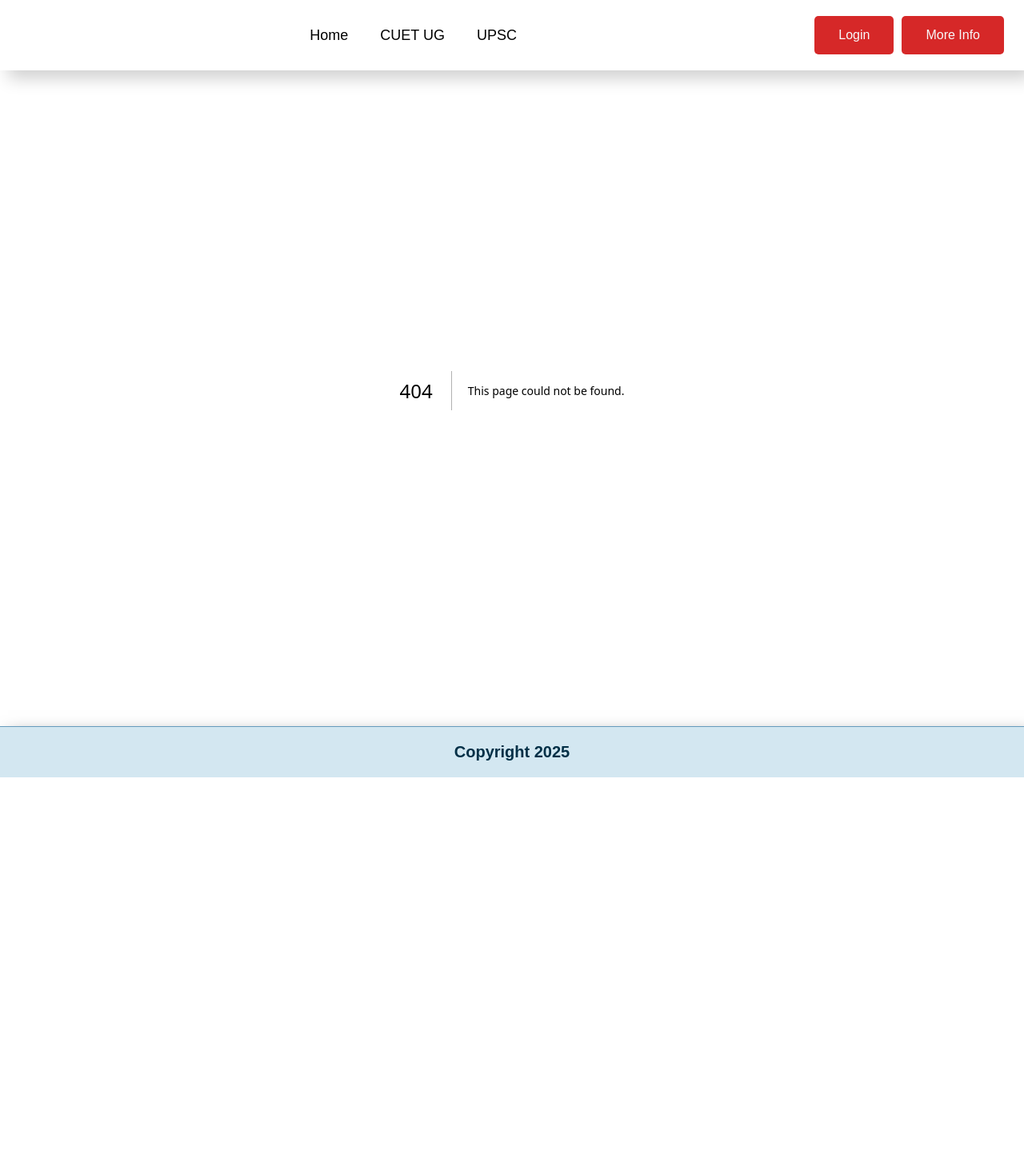
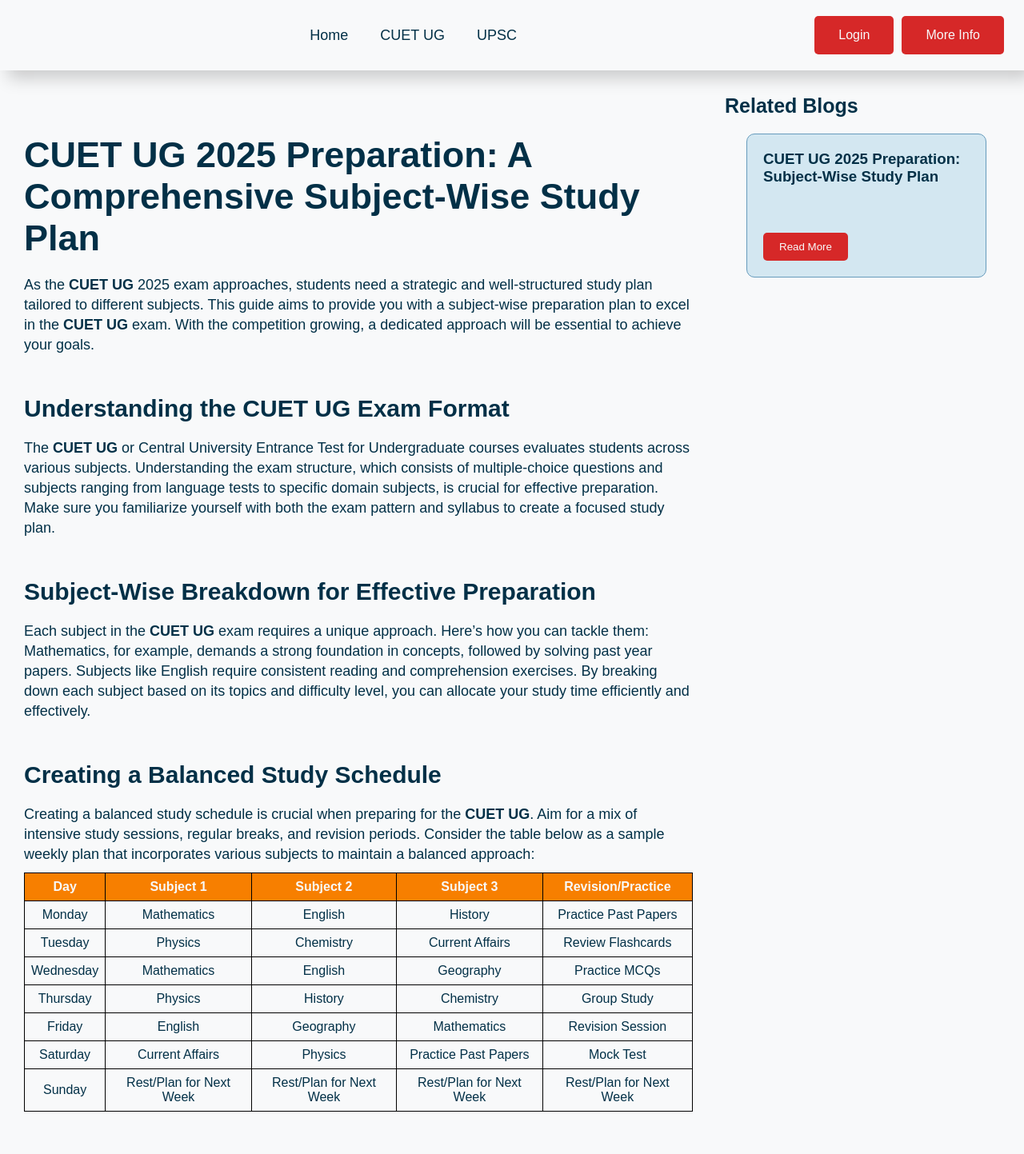
Before and after one commit to visalnaqvi/content-automation, a Next.js app: page /blogs/cuet-pg/2025/CUET-UG-2025-Preparation-Strategy in a window 1280 px wide. Before the commit this address had no page. Shown: the top 1443 px of the page at 80% size. Before the commit the page ends 972 px from the top, so only its background shows below. Built offline with nearby package versions, Linux system fonts and the light colour scheme.

Commit message:
Update blog and category files

```diff
--- /dev/null
+++ b/app/blogs/cuet-pg/2025/CUET-UG-2025-Preparation-Strategy/page.tsx
@@ -0,0 +1,123 @@
+import React from 'react';
+import { Metadata } from "next";
+import { Category } from "@/types/category";
+import allCategory from "@/data/category/data.json";
+import Link from 'next/link';
+import { Blog } from '@/types/blog';
+
+export const metadata: Metadata = {
+  title: "CUET UG 2025 Preparation: Subject-Wise Study Plan",
+  description: "Prepare for CUET UG 2025 with a subject-wise study plan, expert tips, and effective strategies. Learn time management techniques, best books, and practice methods to ace the exam with confidence!",
+};
+
+const CUET_UG_2025_Preparation_Strategy: React.FC = () => {
+  const category = "cuet-pg";
+  const currentCategory: Category | undefined = allCategory.find((item: Category) => item.key === category);
+
+  return (
+    <div className='blog-wrapper'>
+      <div className='blog-body'>
+        <h1 className="blog-title">CUET UG 2025 Preparation: A Comprehensive Subject-Wise Study Plan</h1>
+        <p>As the <strong>CUET UG</strong> 2025 exam approaches, students need a strategic and well-structured study plan tailored to different subjects. This guide aims to provide you with a subject-wise preparation plan to excel in the <strong>CUET UG</strong> exam. With the competition growing, a dedicated approach will be essential to achieve your goals.</p>
+
+        <h2 className="sub-headings">Understanding the CUET UG Exam Format</h2>
+        <p>The <strong>CUET UG</strong> or Central University Entrance Test for Undergraduate courses evaluates students across various subjects. Understanding the exam structure, which consists of multiple-choice questions and subjects ranging from language tests to specific domain subjects, is crucial for effective preparation. Make sure you familiarize yourself with both the exam pattern and syllabus to create a focused study plan.</p>
+
+        <h2 className="sub-headings">Subject-Wise Breakdown for Effective Preparation</h2>
+        <p>Each subject in the <strong>CUET UG</strong> exam requires a unique approach. Here’s how you can tackle them: Mathematics, for example, demands a strong foundation in concepts, followed by solving past year papers. Subjects like English require consistent reading and comprehension exercises. By breaking down each subject based on its topics and difficulty level, you can allocate your study time efficiently and effectively.</p>
+
+        <h2 className="sub-headings">Creating a Balanced Study Schedule</h2>
+        <p>Creating a balanced study schedule is crucial when preparing for the <strong>CUET UG</strong>. Aim for a mix of intensive study sessions, regular breaks, and revision periods. Consider the table below as a sample weekly plan that incorporates various subjects to maintain a balanced approach:</p>
+        <table>
+          <thead>
+            <tr>
+              <th>Day</th>
+              <th>Subject 1</th>
+              <th>Subject 2</th>
+              <th>Subject 3</th>
+              <th>Revision/Practice</th>
+            </tr>
+          </thead>
+          <tbody>
+            <tr>
+              <td>Monday</td>
+              <td>Mathematics</td>
+              <td>English</td>
+              <td>History</td>
+              <td>Practice Past Papers</td>
+            </tr>
+            <tr>
+              <td>Tuesday</td>
+              <td>Physics</td>
+              <td>Chemistry</td>
+              <td>Current Affairs</td>
+              <td>Review Flashcards</td>
+            </tr>
+            <tr>
+              <td>Wednesday</td>
+              <td>Mathematics</td>
+              <td>English</td>
+              <td>Geography</td>
+              <td>Practice MCQs</td>
+            </tr>
+            <tr>
+              <td>Thursday</td>
+              <td>Physics</td>
+              <td>History</td>
+              <td>Chemistry</td>
+              <td>Group Study</td>
+            </tr>
+            <tr>
+              <td>Friday</td>
+              <td>English</td>
+              <td>Geography</td>
+              <td>Mathematics</td>
+              <td>Revision Session</td>
+            </tr>
+            <tr>
+              <td>Saturday</td>
+              <td>Current Affairs</td>
+              <td>Physics</td>
+              <td>Practice Past Papers</td>
+              <td>Mock Test</td>
+            </tr>
+            <tr>
+              <td>Sunday</td>
+              <td>Rest/Plan for Next Week</td>
+              <td>Rest/Plan for Next Week</td>
+              <td>Rest/Plan for Next Week</td>
+              <td>Rest/Plan for Next Week</td>
+            </tr>
+          </tbody>
+        </table>
+
+        <h2 className="sub-headings">Utilizing Resources Effectively</h2>
+        <p>There are plenty of resources available to enhance your preparation for the <strong>CUET UG</strong>. Online platforms, coaching institutes, and textbooks can provide valuable insights and practice materials. Don’t hesitate to leverage technology by using apps for learning or joining online forums to discuss concepts and strategies with fellow aspirants. Effective use of resources can provide you with a competitive edge.</p>
+
+        <h2 className="sub-headings">The Importance of Regular Revision and Mock Tests</h2>
+        <p>Revision and practice through mock tests are critical components of your <strong>CUET UG</strong> preparation. Regularly revisiting concepts ensures better retention, while mock tests enable you to assess your preparation level and manage time effectively during the actual exam. Make a habit of taking at least one full-length mock test each week to polish your exam strategy and build confidence.</p>
+
+        <p>In conclusion, preparing for the <strong>CUET UG</strong> exam requires dedication, discipline, and a well-structured study plan. By following a subject-wise approach, balancing your study schedule, utilizing available resources, and revising regularly, you can significantly improve your chances of success. Remember, consistent effort and smart planning can lead you towards achieving your academic goals.</p>
+      </div>
+      <div className='blog-sidebar'>
+        <h2>Related Blogs</h2>
+        <div className="category-cards-holder">
+          {
+            currentCategory && currentCategory.blogs.map((b: Blog, i: number) => (
+              <div key={i} className="category-card">
+                <div>
+                  <h3>{b.title}</h3>
+                </div>
+                <Link href={b.url}>
+                  <button className="read-more-btn">Read More</button>
+                </Link>
+              </div>
+            ))
+          }
+        </div>
+      </div>
+    </div>
+  );
+};
+
+export default CUET_UG_2025_Preparation_Strategy;
--- a/data/blogs/2025/data.json
+++ b/data/blogs/2025/data.json
@@ -1,4 +1,16 @@
 [
+  {
+    "date": "2025-03-01T08:38:02.020Z",
+    "year": 2025,
+    "category": "cuet-pg",
+    "id": 3,
+    "url": "blogs/cuet-pg/2025/CUET-UG-2025-Preparation-Strategy",
+    "title": "CUET UG 2025 Preparation: Subject-Wise Study Plan",
+    "description": "Prepare for CUET UG 2025 with a subject-wise study plan, expert tips, and effective strategies. Learn time management techniques, best books, and practice methods to ace the exam with confidence!",
+    "img": "some-image",
+    "slug": "CUET-UG-2025-Preparation-Strategy",
+    "month": "March"
+  },
   {
     "date": "2025-02-26T14:41:35.540Z",
     "year": 2025,
--- a/data/category/data.json
+++ b/data/category/data.json
@@ -4,7 +4,20 @@
     "image": "https://www.cuet.edu.in/wp-content/uploads/2023/03/CUET-Logo.png",
     "description": "The Common University Entrance Test (CUET UG) is a national-level entrance exam conducted by the National Testing Agency (NTA) for admission to undergraduate programs in central, state, deemed, and private universities across India. It provides a single-window opportunity for students to apply to multiple universities based on their CUET scores.",
     "key": "cuet-pg",
-    "blogs": []
+    "blogs": [
+      {
+        "date": "2025-03-01T08:38:02.020Z",
+        "year": 2025,
+        "category": "cuet-pg",
+        "id": 3,
+        "url": "blogs/cuet-pg/2025/CUET-UG-2025-Preparation-Strategy",
+        "title": "CUET UG 2025 Preparation: Subject-Wise Study Plan",
+        "description": "Prepare for CUET UG 2025 with a subject-wise study plan, expert tips, and effective strategies. Learn time management techniques, best books, and practice methods to ace the exam with confidence!",
+        "img": "some-image",
+        "slug": "CUET-UG-2025-Preparation-Strategy",
+        "month": "March"
+      }
+    ]
   },
   {
     "name": "CUET UG",
```
